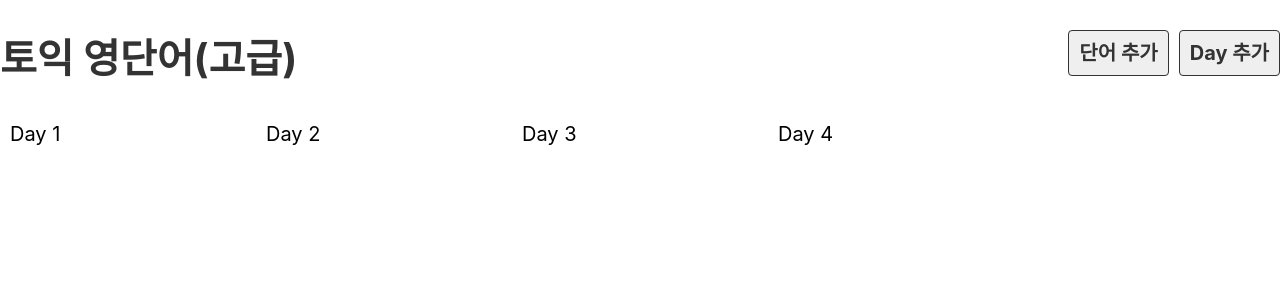
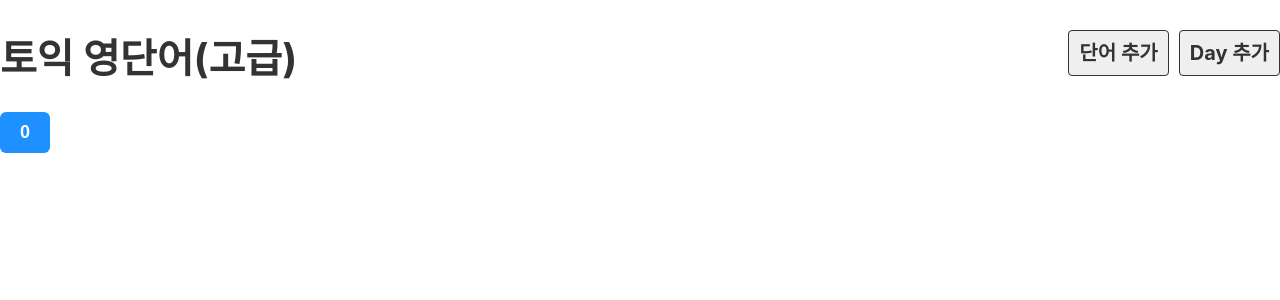
Before and after one commit to sujeong816/react-voca, a React (Create React App) app: page / in a window 1280 px wide. Shown: the top 300 px of the page. Built offline with nearby package versions, Linux system fonts and the light colour scheme; the HTML template or start-up script is replaced by a standard one.

Commit message:
Update DayList.js
update func onClick

```diff
--- a/src/component/DayList.js
+++ b/src/component/DayList.js
@@ -1,9 +1,24 @@
-import dummy from "../db/data.json";
+import { useState } from "react";
+import { Link } from "react-router-dom";
 
 export default function DayList() {
-  return <ul className="list_day">
-    {dummy.days.map( day => (
-        <li key={day.id}>Day {day.day}</li>
-    ))}
-  </ul>;
+  const [days, setDays] = useState([]);
+  const [count, setCount] = useState(0);
+
+  function onClick() {
+    setCount(count + 1);
+  }
+
+  return (
+    <div>
+      <ul className="list_day">
+        {days.map((day) => (
+          <li key={day.id}>
+            <Link to={`/day/${day.day}`}>Day {day.day}</Link>
+          </li>
+        ))}
+      </ul>
+      <button onClick={onClick}>{count}</button>
+    </div>
+  );
 }
```
